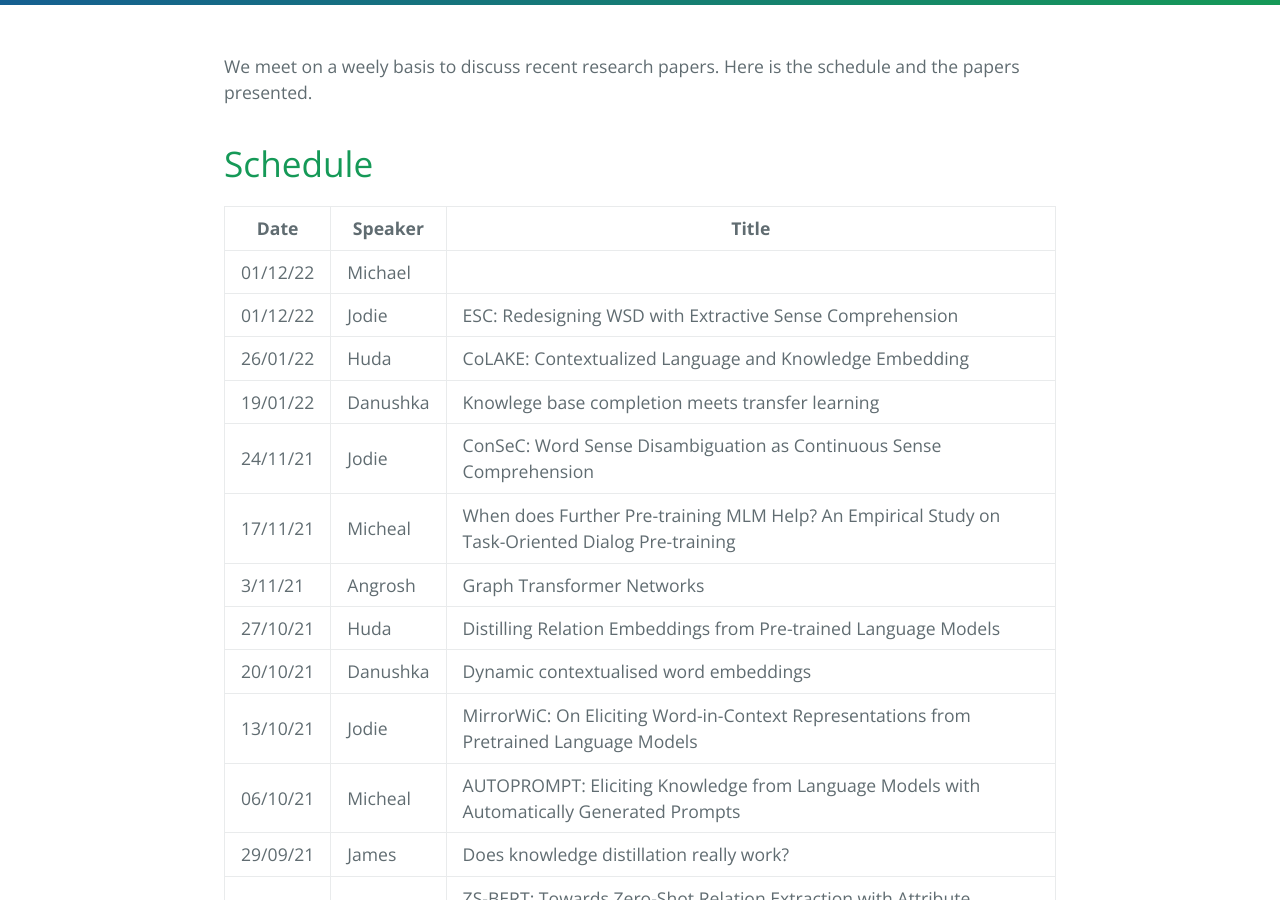
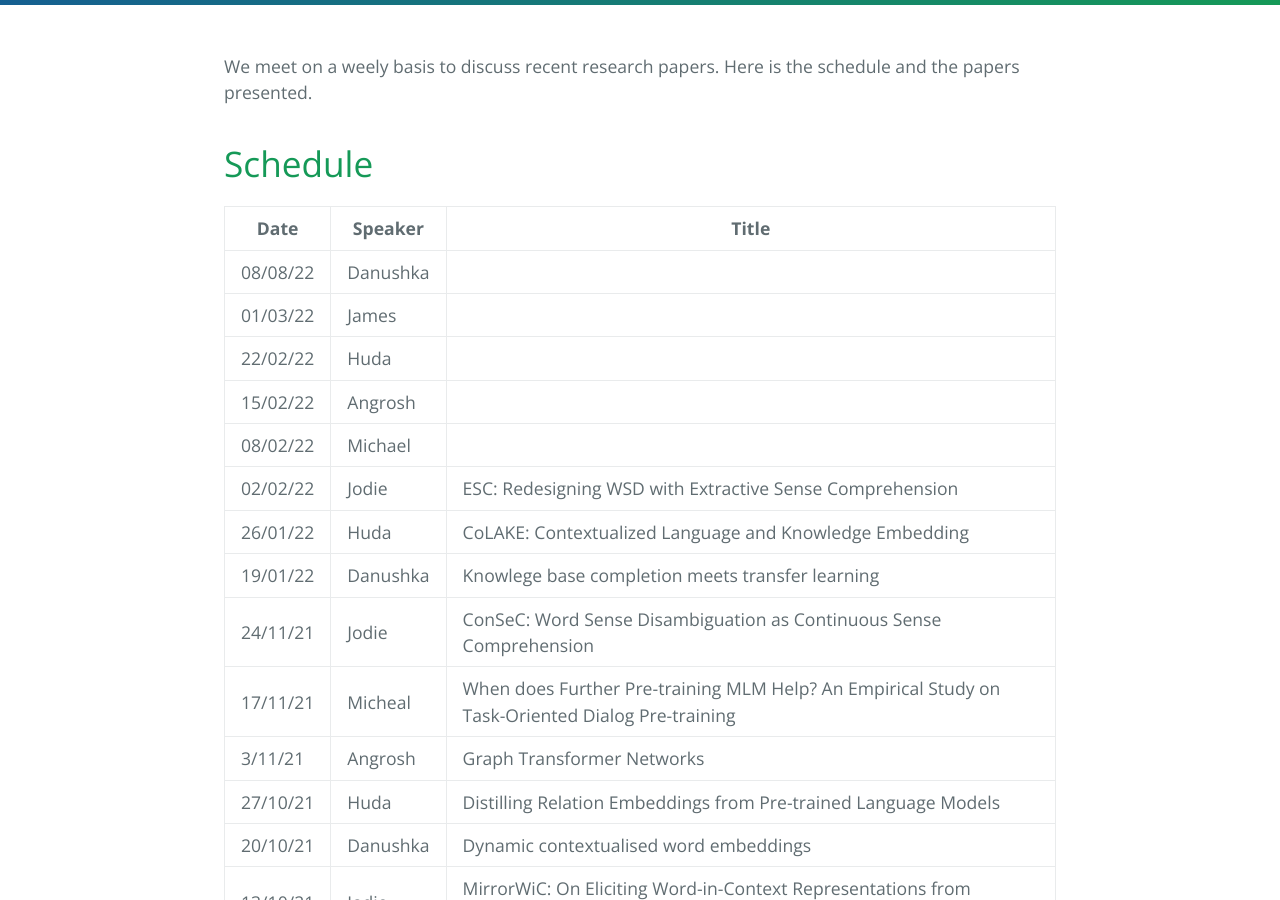
Before and after one commit to LivNLP/livnlp.github.io, a Jekyll site: the page built from reading.md, in a window 1280 px wide and 900 px high, scrolled down 368 px. Built offline with Jekyll 4.4.1, drawn with Linux system fonts in a browser that asks for light colours.

Commit message:
updating the next weeks

```diff
--- a/reading.md
+++ b/reading.md
@@ -13,8 +13,12 @@ We meet on a weely basis to discuss recent research papers. Here is the schedule
 
 | Date | Speaker | Title |
 | ----- | ------- | ----- |
-| 01/12/22	| Michael	| |
-| 01/12/22	| Jodie	| ESC: Redesigning WSD with Extractive Sense Comprehension |
+| 08/08/22	| Danushka| |
+| 01/03/22	| James	| |
+| 22/02/22	| Huda	| |
+| 15/02/22	| Angrosh	| |
+| 08/02/22	| Michael	| |
+| 02/02/22	| Jodie	| ESC: Redesigning WSD with Extractive Sense Comprehension |
 | 26/01/22	| Huda |	CoLAKE: Contextualized Language and Knowledge Embedding |
 | 19/01/22	| Danushka	| Knowlege base completion meets transfer learning	|
 | 24/11/21	| Jodie	| ConSeC: Word Sense Disambiguation as Continuous Sense Comprehension	|
```
